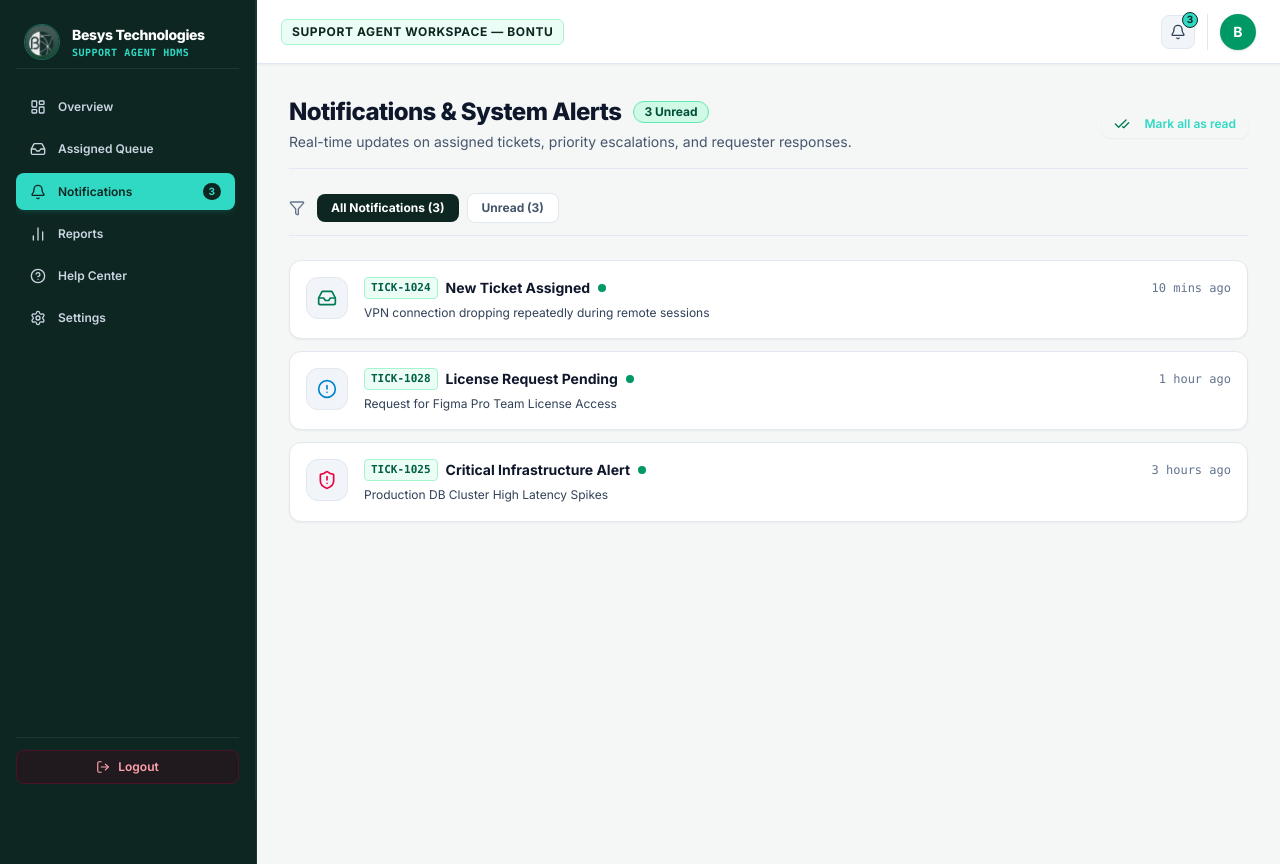
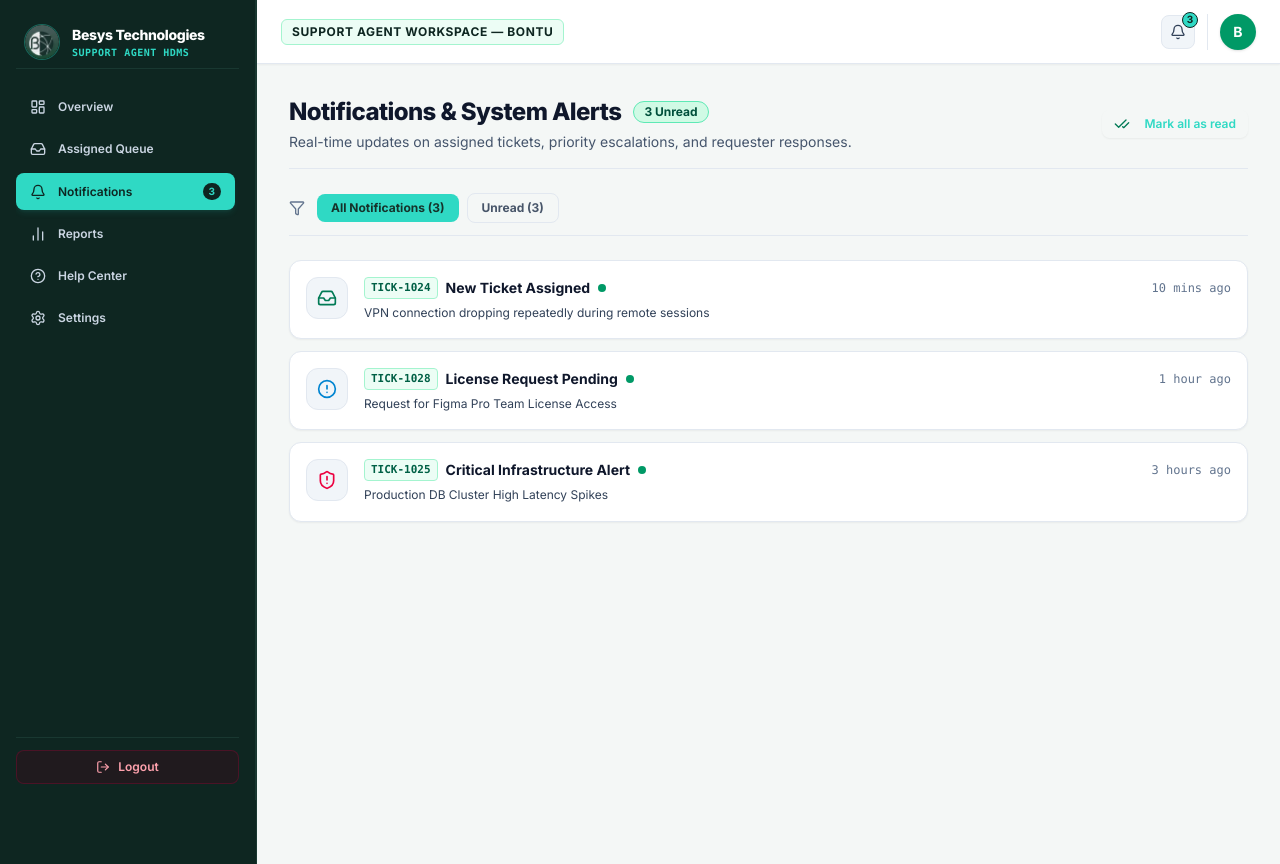
Before and after one commit to Gifti21/help-desk-management-system, a Next.js app: page /dashboard/technician/notifications in a window 1280 px wide. Built offline with nearby package versions, Linux system fonts and the light colour scheme.

Commit message:
Enhance support agent notifications

```diff
--- a/app/dashboard/technician/notifications/page.tsx
+++ b/app/dashboard/technician/notifications/page.tsx
@@ -1,6 +1,6 @@
 "use client";
 
-import React, { useState } from "react";
+import React, { useState, useMemo } from "react";
 import { Card } from "@/components/ui/Card";
 import { Button } from "@/components/ui/Button";
 import {
@@ -12,18 +12,37 @@ import {
   Filter
 } from "lucide-react";
 import { useTickets, AppNotification } from "@/context/TicketContext";
+import { BUTTONS } from "@/lib/colors";
 
 export default function TechnicianNotificationsPage() {
   const {
     notifications,
-    unreadNotificationsCount,
     markNotificationsAsRead,
     markSingleNotificationAsRead
   } = useTickets();
 
   const [activeTab, setActiveTab] = useState<"ALL" | "UNREAD">("ALL");
 
-  const filteredNotifications = notifications.filter((item) => {
+  // Deduplicate notifications to prevent identical cards from rendering multiple times
+  const uniqueNotifications = useMemo(() => {
+    const seen = new Set<string>();
+    return notifications.filter((item) => {
+      // Create a unique fingerprint for each distinct notification
+      const identifier = `${item.id}-${item.title}-${item.message}`;
+      if (seen.has(identifier)) {
+        return false;
+      }
+      seen.add(identifier);
+      return true;
+    });
+  }, [notifications]);
+
+  // Compute accurate unread count from the deduplicated list
+  const unreadCount = useMemo(() => {
+    return uniqueNotifications.filter((item) => !item.read).length;
+  }, [uniqueNotifications]);
+
+  const filteredNotifications = uniqueNotifications.filter((item) => {
     if (activeTab === "UNREAD") return !item.read;
     return true;
   });
@@ -48,9 +67,9 @@ export default function TechnicianNotificationsPage() {
         <div>
           <div className="flex items-center gap-3">
             <h1 className="text-xl sm:text-2xl font-extrabold tracking-tight text-slate-900">Notifications & System Alerts</h1>
-            {unreadNotificationsCount > 0 && (
+            {unreadCount > 0 && (
               <span className="px-2.5 py-0.5 text-xs font-bold rounded-full bg-emerald-100 text-emerald-900 border border-emerald-300">
-                {unreadNotificationsCount} Unread
+                {unreadCount} Unread
               </span>
             )}
           </div>
@@ -59,7 +78,7 @@ export default function TechnicianNotificationsPage() {
           </p>
         </div>
 
-        {unreadNotificationsCount > 0 && (
+        {unreadCount > 0 && (
           <Button
             variant="outline"
             size="sm"
@@ -77,23 +96,31 @@ export default function TechnicianNotificationsPage() {
         <Filter className="w-4 h-4 text-slate-500 mr-1" />
         <button
           onClick={() => setActiveTab("ALL")}
+          style={{
+            backgroundColor: activeTab === "ALL" ? BUTTONS.primary : "transparent",
+            color: activeTab === "ALL" ? BUTTONS.primaryText : "#475569",
+          }}
           className={`px-3.5 py-1.5 text-xs font-bold rounded-lg transition-colors ${
             activeTab === "ALL"
-              ? "bg-[#0E2621] text-white"
-              : "text-slate-600 hover:text-slate-900 bg-white border border-slate-200"
+              ? ""
+              : "hover:text-slate-900 bg-white border border-slate-200"
           }`}
         >
-          All Notifications ({notifications.length})
+          All Notifications ({uniqueNotifications.length})
         </button>
         <button
           onClick={() => setActiveTab("UNREAD")}
+          style={{
+            backgroundColor: activeTab === "UNREAD" ? BUTTONS.primary : "transparent",
+            color: activeTab === "UNREAD" ? BUTTONS.primaryText : "#475569",
+          }}
           className={`px-3.5 py-1.5 text-xs font-bold rounded-lg transition-colors ${
             activeTab === "UNREAD"
-              ? "bg-[#0E2621] text-white"
-              : "text-slate-600 hover:text-slate-900 bg-white border border-slate-200"
+              ? ""
+              : "hover:text-slate-900 bg-white border border-slate-200"
           }`}
         >
-          Unread ({unreadNotificationsCount})
+          Unread ({unreadCount})
         </button>
       </div>
 
--- a/components/notifications/NotificationItem.tsx
+++ b/components/notifications/NotificationItem.tsx
@@ -4,6 +4,7 @@ import Link from 'next/link';
 import { NOTIFICATION_TYPE_LABELS } from '@/constants/notificationTypes';
 import { formatDate } from '@/utils/formatDate';
 import type { Notification } from '@/types/notification';
+import { BUTTONS } from '@/lib/colors';
 
 interface NotificationItemProps {
   notification: Notification;
@@ -48,7 +49,10 @@ export function NotificationItem({
             {notification.message}
           </p>
           <p className="mt-2 text-[10px] font-mono text-slate-400 font-medium">
-            <span className="text-emerald-700 font-semibold">
+            <span
+              className="font-semibold"
+              style={{ color: BUTTONS.primary }}
+            >
               {NOTIFICATION_TYPE_LABELS[notification.type]}
             </span>{' '}
             · {formatDate(notification.createdAt)}
@@ -57,7 +61,8 @@ export function NotificationItem({
 
         {!notification.read ? (
           <span
-            className="mt-1.5 h-2 w-2 shrink-0 rounded-full bg-emerald-600 ring-4 ring-emerald-50"
+            className="mt-1.5 h-2 w-2 shrink-0 rounded-full ring-4 ring-emerald-50"
+            style={{ backgroundColor: BUTTONS.primary }}
             aria-label="Unread notification"
           />
         ) : null}
--- a/components/notifications/NotificationList.tsx
+++ b/components/notifications/NotificationList.tsx
@@ -1,5 +1,6 @@
 'use client';
 
+import React, { useMemo } from 'react';
 import { NotificationItem } from '@/components/notifications/NotificationItem';
 import { Button } from '@/components/ui/Button';
 import { EmptyState } from '@/components/ui/EmptyState';
@@ -18,6 +19,18 @@ export function NotificationList({
 }: NotificationListProps) {
   const { notifications, loading, unreadCount, markAsRead, markAllAsRead, refreshNotifications } =
     useNotifications();
+
+  // Strict deduplication by ID to guarantee zero duplicate keys or rows
+  const uniqueNotifications = useMemo(() => {
+    const seenIds = new Set<string>();
+    return notifications.filter((item) => {
+      if (seenIds.has(item.id)) {
+        return false;
+      }
+      seenIds.add(item.id);
+      return true;
+    });
+  }, [notifications]);
 
   return (
     <section className="space-y-4">
@@ -43,7 +56,7 @@ export function NotificationList({
         <div className="flex justify-center py-12">
           <Spinner className="h-8 w-8 text-emerald-600" />
         </div>
-      ) : notifications.length === 0 ? (
+      ) : uniqueNotifications.length === 0 ? (
         <EmptyState
           title="No notifications"
           description="Ticket updates will appear here when activity occurs."
@@ -51,7 +64,7 @@ export function NotificationList({
         />
       ) : (
         <div className="space-y-3">
-          {notifications.map((notification) => (
+          {uniqueNotifications.map((notification) => (
             <NotificationItem
               key={notification.id}
               notification={notification}
```
